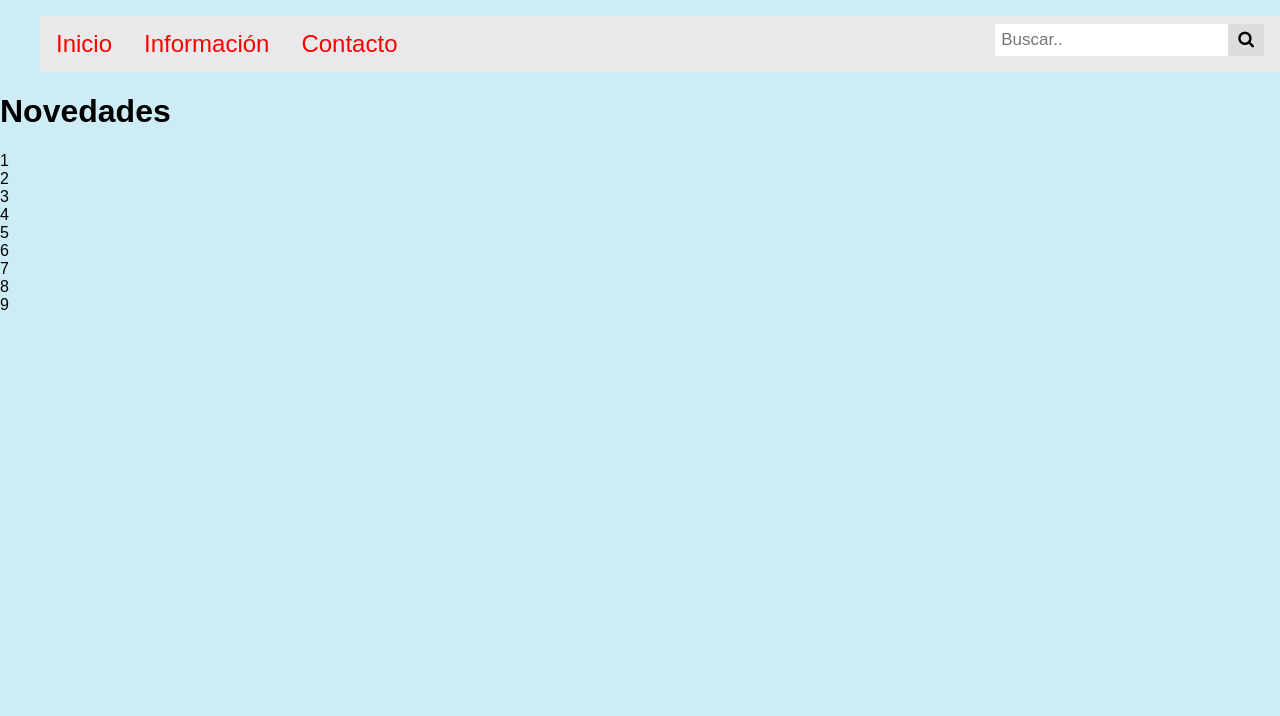
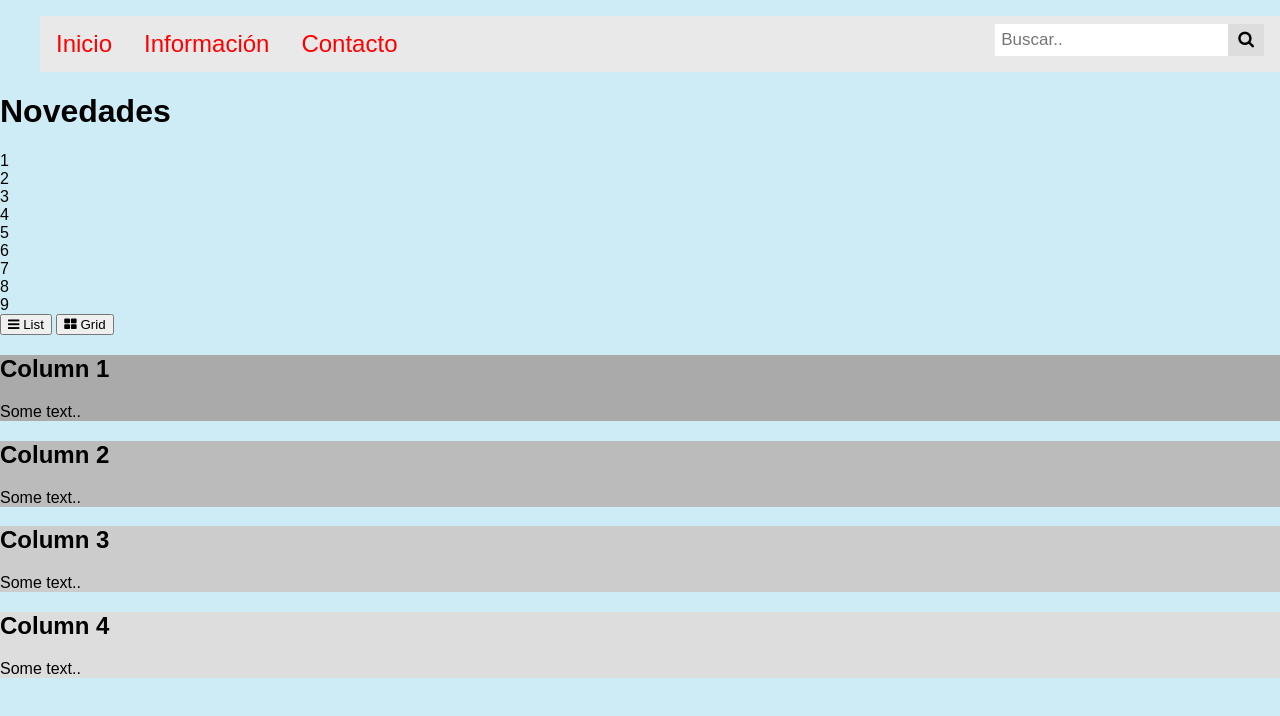
Before and after one commit to Enochinator/Enochinator.github.io, a plain HTML site: page index.html in a window 1280 px wide. Drawn offline with Linux system fonts and the light colour scheme.

Commit message:
Update index.html

```diff
--- a/index.html
+++ b/index.html
@@ -33,5 +33,31 @@
 		<div class="grid-item">8</div>
 		<div class="grid-item">9</div>
 	</div>
+	<link rel="stylesheet" href="https://cdnjs.cloudflare.com/ajax/libs/font-awesome/4.7.0/css/font-awesome.min.css">
+
+<button onclick="listView()"><i class="fa fa-bars"></i> List</button>
+<button onclick="gridView()"><i class="fa fa-th-large"></i> Grid</button>
+
+<div class="row">
+  <div class="column" style="background-color:#aaa;">
+    <h2>Column 1</h2>
+    <p>Some text..</p>
+  </div>
+  <div class="column" style="background-color:#bbb;">
+    <h2>Column 2</h2>
+    <p>Some text..</p>
+  </div>
+</div>
+
+<div class="row">
+  <div class="column" style="background-color:#ccc;">
+    <h2>Column 3</h2>
+    <p>Some text..</p>
+  </div>
+  <div class="column" style="background-color:#ddd;">
+    <h2>Column 4</h2>
+    <p>Some text..</p>
+  </div>
+</div>
 </body>
 </html>
```
